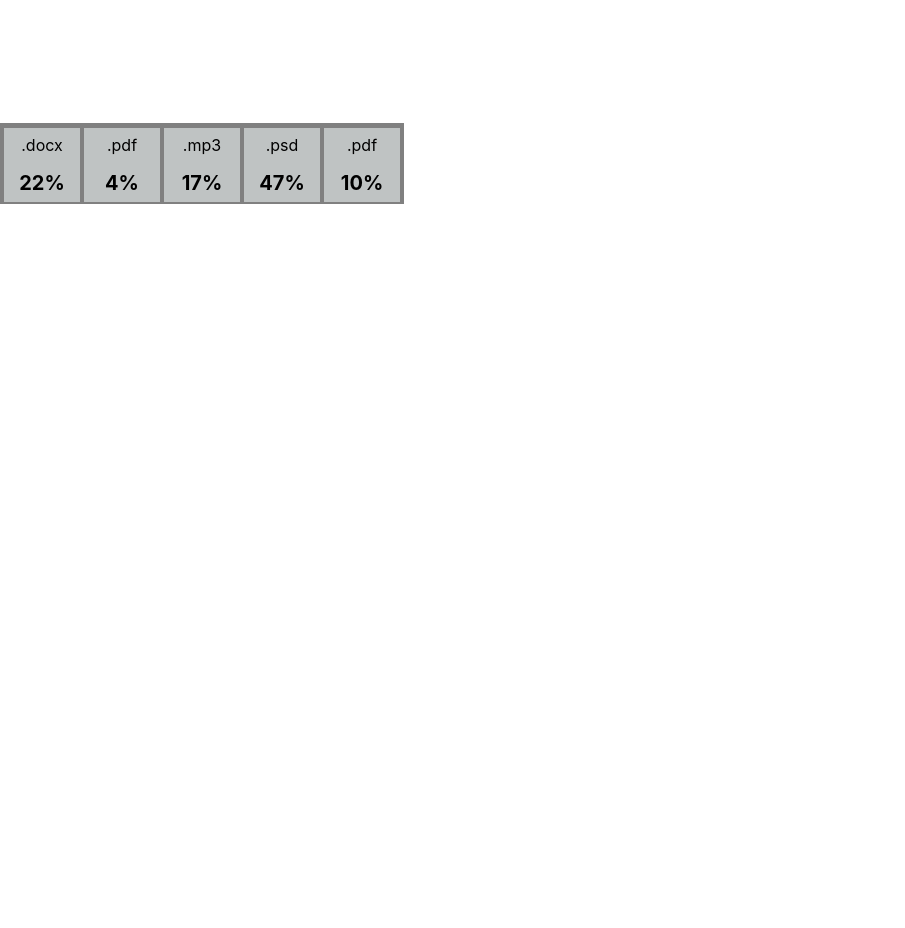
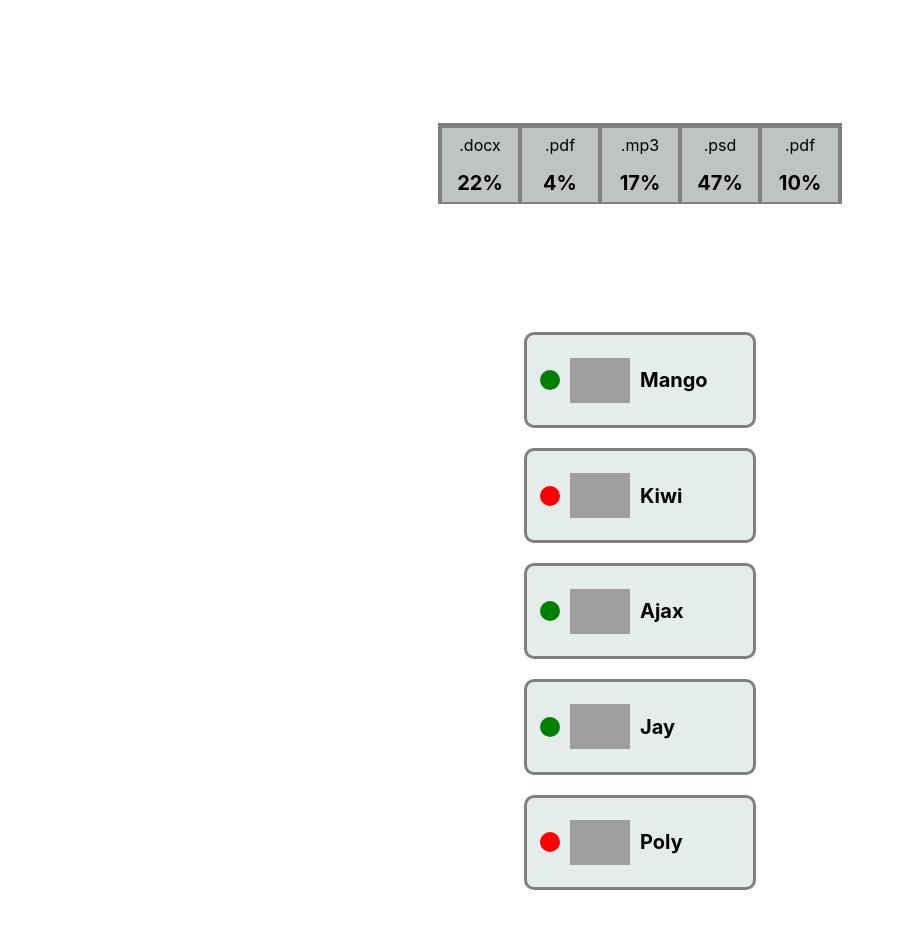
Before and after one commit to davidnedkonst/react-hw-01, a React (Create React App) app: page / in a window 1280 px wide. Shown: the part 680-1608 px from the top of the page, without its empty margins (0-905 px from the left). Before the commit the page ends 1012 px from the top, so only its background shows below. Built offline with nearby package versions, Linux system fonts and the light colour scheme; grey boxes are pictures that could not be loaded.

Commit message:
Add styles to element FriendsList and FriendsListItem

```diff
--- a/src/components/App.jsx
+++ b/src/components/App.jsx
@@ -25,7 +25,7 @@ export const App = () => {
 
       <Statistics stats={data} />
 
-      {/* /* <FriendList friends={friends} /> */}
+      <FriendList friends={friends} />
 
       {/* <TransactionsHistory items={transactions}/> */ }
     </div>
--- a/src/components/FriendList/FriendList.jsx
+++ b/src/components/FriendList/FriendList.jsx
@@ -5,7 +5,7 @@ import css from './FriendList.module.css';
 
 export default function FriendList({ friends }) {
     return (
-        <ul className="friend-list">
+        <ul className={css.friendList}>
             {friends.map(
                 ({ id, avatar, name, isOnline }) => {
                     return (
--- a/src/components/FriendList/FriendList.module.css
+++ b/src/components/FriendList/FriendList.module.css
@@ -0,0 +1,9 @@
+.friendList{
+    padding: 0;
+    margin: 0 auto 10% auto;
+
+    display: flex;
+    flex-direction: column;
+    justify-content: center;
+    gap: 20px;
+}
--- a/src/components/FriendListItem/FiendListItem.jsx
+++ b/src/components/FriendListItem/FiendListItem.jsx
@@ -3,14 +3,14 @@ import css from './FriendistItem.module.css';
 
 export default function FriendListItem({ avatar, name, isOnline }) {
     return (
-        <li>
-            <span className="status">{isOnline}</span>
+        <li className={css.item}>
+            <span className={isOnline ? css.online : css.offline}></span>
             <img
-                className="avatar"
+                className={css.avatar}
                 src={avatar}
                 alt="User avatar"
-                width="48" />
-            <p className="name">{name}</p>
+                width="48px" />
+            <p className={css.name}>{name}</p>
         </li>
     );
 }
--- a/src/components/FriendListItem/FriendistItem.module.css
+++ b/src/components/FriendListItem/FriendistItem.module.css
@@ -0,0 +1,39 @@
+.item {
+    margin: 0 auto 0 auto;
+    max-width: 200px;
+    padding: 1%;
+
+    background-color: rgb(229, 236, 236);
+    border: 3px solid gray;
+    border-radius: 10px;
+
+    display: flex;
+    flex-direction: row;
+    align-items: center;
+    justify-content: flex-start;
+    gap: 5%;
+}
+
+.online {
+    width: 20px;
+    height: 20px;
+    border-radius: 50%;
+    background-color: green;
+}
+
+.offline {
+    width: 20px;
+    height: 20px;
+    border-radius: 50%;
+    background-color: red;
+
+}
+
+.avatar {
+    width: 30%;
+}
+
+.name {
+    font-size: 20px;
+    font-weight: bold;
+}
--- a/src/components/Profile/Profile.module.css
+++ b/src/components/Profile/Profile.module.css
@@ -1,5 +1,5 @@
 .profile {
-    margin-bottom: 10%;
+    margin: 0 auto 10% auto;
     max-width: 400px;
 
     background-color: rgb(229, 236, 236);
--- a/src/components/Statistics/Statistics.module.css
+++ b/src/components/Statistics/Statistics.module.css
@@ -1,6 +1,6 @@
 .statistics {
     max-width: 400px;
-    margin-bottom: 10%;
+    margin: 0 auto 10% auto;
 
     background-color: rgb(229, 236, 236);
     border: 2px solid gray;
```
